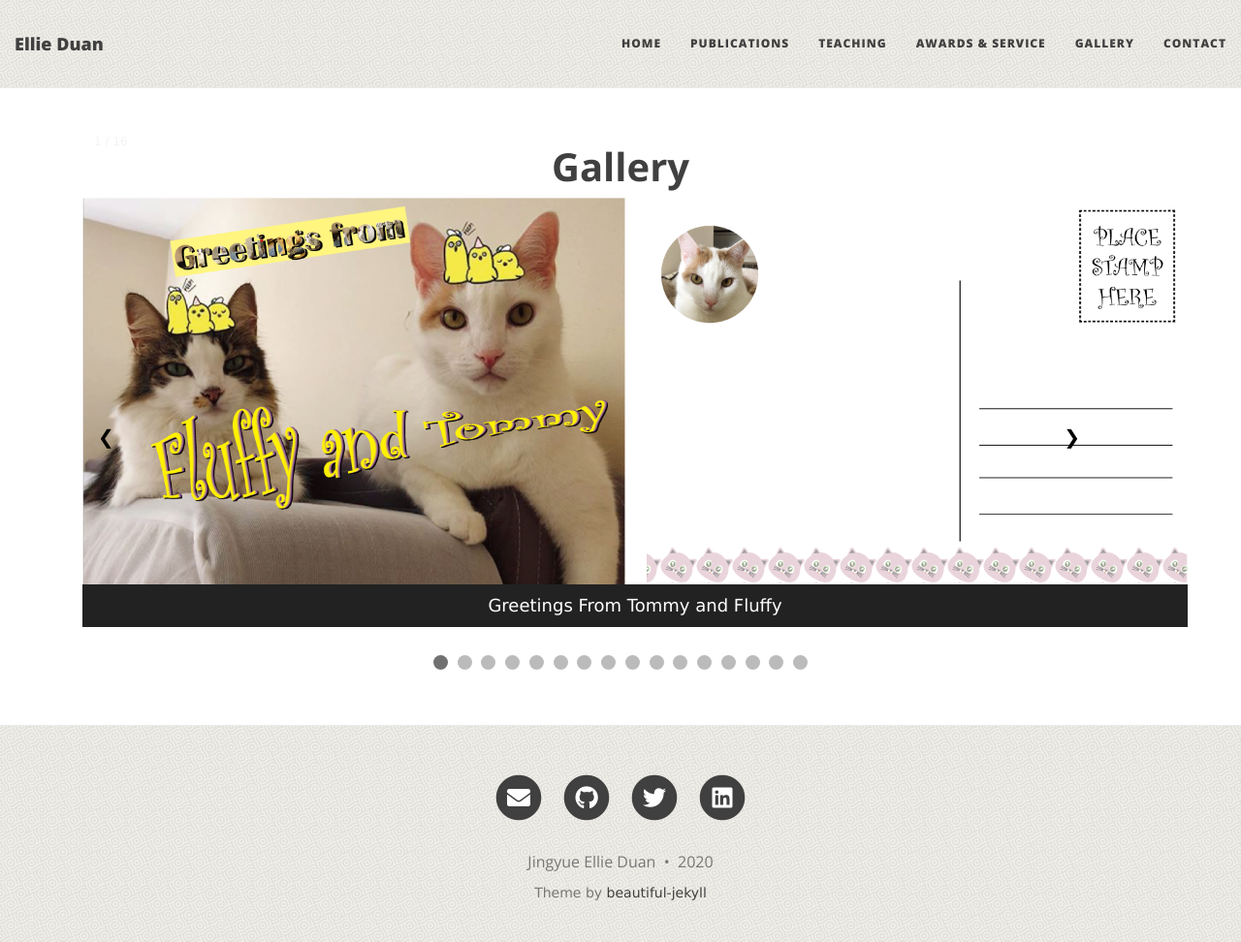
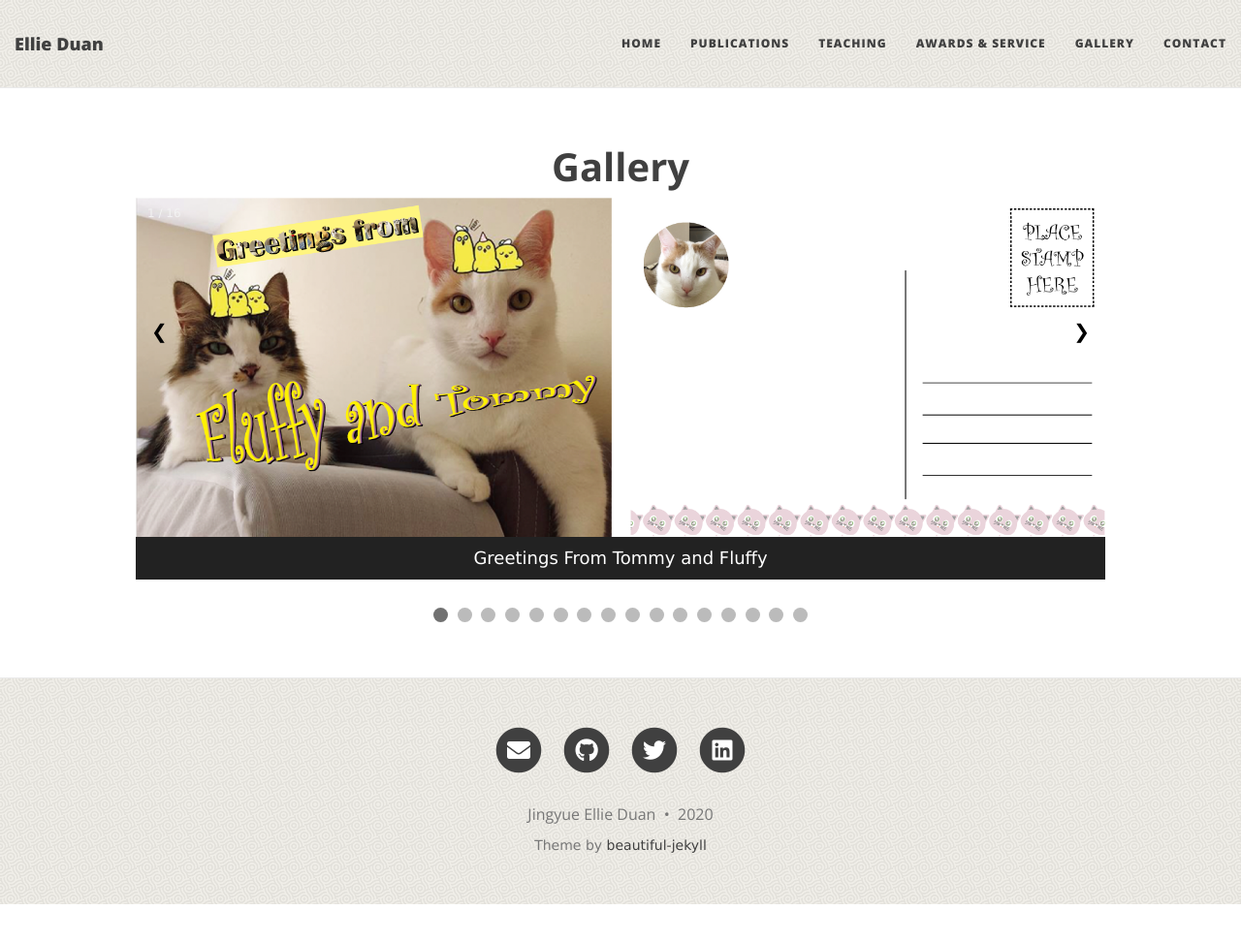
Before and after one commit to EllieDuan/EllieDuan.github.io, a Jekyll site: the page built from gallery.html, in a window 1280 px wide and 982 px high. Shown: the top 972 px of the window at 97% size. Built offline with Jekyll 4.4.1, drawn with Linux system fonts in a browser that asks for light colours; nearby versions of some CDN libraries.

Commit message:
update gallery container

```diff
--- a/gallery.html
+++ b/gallery.html
@@ -41,7 +41,7 @@
 
 /* Position the "next button" to the right */
 .next {
-  right: 150px;
+  right: 0;
   border-radius: 3px 0 0 3px;
 }
 
@@ -113,7 +113,7 @@
 <h1 style="text-align:center">Gallery</h1>
 
 <!-- Container for the image gallery -->
-<div class="container">
+<div class="slideshow-container">
 
   <!-- Full-width images with number text -->
   <div class="mySlides">
```
